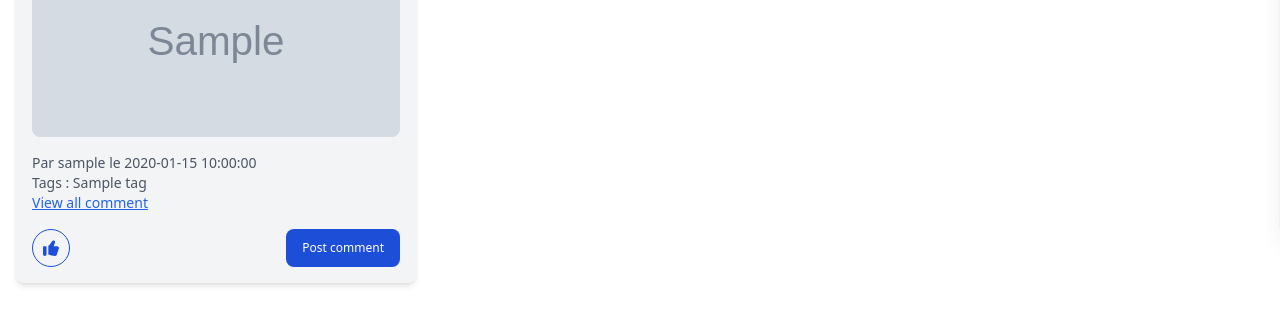
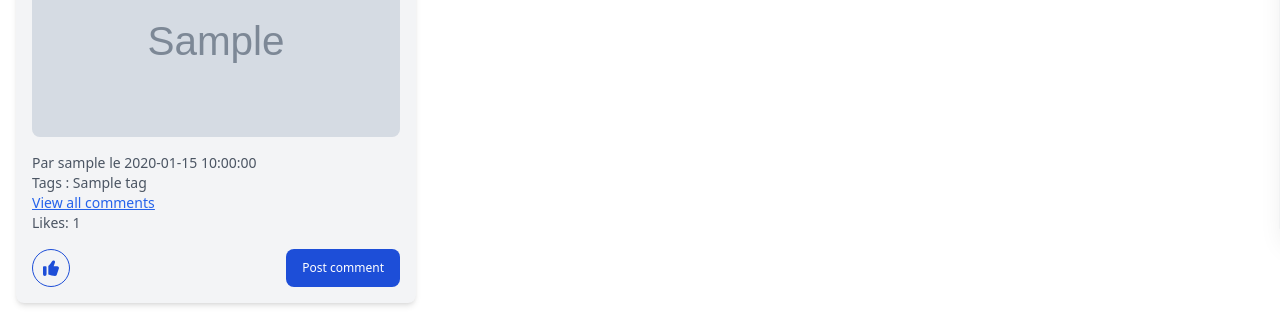
Before and after one commit to saalmahm/MyBlogPlatform, a PHP site: page /index.php?like=1 in a window 1280 px wide. Shown: the part 571-906 px from the top of the page. Before the commit the page ends 857 px from the top, so only its background shows below. Run offline with PHP 8.4, Linux system fonts and the light colour scheme; tables that the repository leaves empty or names only in its code hold one stand-in row (values such as "Sample post"); grey boxes marked "Sample" are stand-in pictures; some libraries are stand-ins or nearby versions.

Commit message:
Appliquer le fonctionnement des likes

```diff
--- a/index.php
+++ b/index.php
@@ -4,21 +4,38 @@
 <head>
     <meta charset="UTF-8">
     <meta name="viewport" content="width=device-width, initial-scale=1.0">
-    <title>blog</title>
+    <title>Blog</title>
     <script src="https://cdn.tailwindcss.com"></script>
 </head>
 
 <body>
 <?php
 include('./includes/db.php');
-
 session_start();
 $userLoggedIn = isset($_SESSION['user_id']);
 
+if ($userLoggedIn && isset($_GET['like'])) {
+    $article_id = $_GET['like'];
+    $user_id = $_SESSION['user_id'];
+
+    // Vérifie si l'user deja aimer ce article
+    $checkLikeQuery = "SELECT * FROM likes WHERE user_id = $user_id AND article_id = $article_id";
+    $checkLikeResult = mysqli_query($conn, $checkLikeQuery);
+
+    if (mysqli_num_rows($checkLikeResult) == 0) {
+        // ajouter like si l'ser na pas encore aimer
+        $likeQuery = "INSERT INTO likes (user_id, article_id) VALUES ($user_id, $article_id)";
+        mysqli_query($conn, $likeQuery);
+    } else {
+        // supprimer like si l'iser deja liker
+        $unlikeQuery = "DELETE FROM likes WHERE user_id = $user_id AND article_id = $article_id";
+        mysqli_query($conn, $unlikeQuery);
+    }
+}
 ?>
 <header class="flex justify-between p-4">
     <a href="/index.php" id="cars">
-        <img src="images/cars.gif" alt="">
+        <img src="images/cars.gif" alt="Logo">
     </a>
     <div class="lg:hidden" id="burger-icon">
         <img src="images/menu.png" alt="Menu">
@@ -66,12 +83,14 @@ $userLoggedIn = isset($_SESSION['user_id']);
         </ul>
     </div>
 </header>
+
 <section class="bg-white py-8">
     <div class="container mx-auto px-4">
         <h2 class="text-3xl font-bold text-gray-800 mb-6">Articles Disponibles</h2>
         <div class="grid gap-6 md:grid-cols-2 lg:grid-cols-3">
              <?php
-             $query = "SELECT articles.*, users.username, GROUP_CONCAT(tags.name SEPARATOR ', ') AS tags
+             $query = "SELECT articles.*, users.username, GROUP_CONCAT(tags.name SEPARATOR ', ') AS tags,
+                            (SELECT COUNT(*) FROM likes WHERE article_id = articles.id) AS like_count
                         FROM articles
                         JOIN users ON articles.user_id = users.id
                         LEFT JOIN article_tags ON articles.id = article_tags.article_id
@@ -88,6 +107,7 @@ if ($result && mysqli_num_rows($result) > 0) {
                      $username = htmlspecialchars($row['username']);
                      $created_at = htmlspecialchars($row['created_at']);
                      $tags = !empty($row['tags']) ? htmlspecialchars($row['tags']) : '';
+                     $like_count = $row['like_count'];
 
                      // Affichage
              ?>
@@ -104,18 +124,19 @@ if ($result && mysqli_num_rows($result) > 0) {
                             <p class="text-gray-600 text-sm">Tags : <?= $tags; ?></p>
                         <?php endif; ?>
                         <p class="text-blue-600 text-sm underline">
-            <a href="./pages/comments.php?article_id=<?= $row['id']; ?>">View all comment</a>
+                            <a href="./pages/comments.php?article_id=<?= $row['id']; ?>">View all comments</a>
                         </p>
+                        <p class="text-gray-600 text-sm">Likes: <?= $like_count; ?></p>
+
                         <div class="flex justify-between mt-4">
-            <button type="button" class="text-blue-700 border border-blue-700 hover:bg-blue-700 hover:text-white focus:ring-4 focus:outline-none focus:ring-blue-300 font-medium rounded-full text-sm p-2.5 text-center inline-flex items-center dark:border-blue-500 dark:text-blue-500 dark:hover:text-white dark:focus:ring-blue-800 dark:hover:bg-blue-500">
+                            <a href="?like=<?= $row['id']; ?>" class="text-blue-700 border border-blue-700 hover:bg-blue-700 hover:text-white focus:ring-4 focus:outline-none focus:ring-blue-300 font-medium rounded-full text-sm p-2.5 text-center inline-flex items-center dark:border-blue-500 dark:text-blue-500 dark:hover:text-white dark:focus:ring-blue-800 dark:hover:bg-blue-500">
                                 <svg class="w-4 h-4" aria-hidden="true" xmlns="http://www.w3.org/2000/svg" fill="currentColor" viewBox="0 0 18 18">
                                     <path d="M3 7H1a1 1 0 0 0-1 1v8a2 2 0 0 0 4 0V8a1 1 0 0 0-1-1Zm12.954 0H12l1.558-4.5a1.778 1.778 0 0 0-3.331-1.06A24.859 24.859 0 0 1 6 6.8v9.586h.114C8.223 16.969 11.015 18 13.6 18c1.4 0 1.592-.526 1.88-1.317l2.354-7A2 2 0 0 0 15.954 7Z"/>
                                 </svg>
-            <span class="sr-only">Icon description</span>
-            </button>
-            <button type="submit"
-                class="inline-flex items-center py-2.5 px-4 text-xs font-medium text-center text-white bg-blue-700 rounded-lg focus:ring-4 focus:ring-primary-200 dark:focus:ring-primary-900 hover:bg-primary-800">
-                <a href="./pages/add_comment.php?article_id=<?= $row['id']; ?>">Post comment</a>            </button>
+                            </a>
+                            <a href="./pages/add_comment.php?article_id=<?= $row['id']; ?>" class="inline-flex items-center py-2.5 px-4 text-xs font-medium text-center text-white bg-blue-700 rounded-lg focus:ring-4 focus:ring-primary-200 dark:focus:ring-primary-900 hover:bg-primary-800">
+                                Post comment
+                            </a>
                         </div>
                     </div>
                 <?php
@@ -125,8 +146,10 @@ if ($result && mysqli_num_rows($result) > 0) {
             }
             ?>
         </div>
+    </div>
+</section>
+
 <script>
-
     const menu = document.getElementById("burger-icon");
     const sidebar = document.getElementById("sidebar");
     const closeSidebar = document.getElementById("close-sidebar");
@@ -140,15 +163,6 @@ if ($result && mysqli_num_rows($result) > 0) {
         sidebar.classList.add("translate-x-full");
         sidebar.classList.remove("translate-x-0");
     });
-        function openModal() {
-        const modal = document.getElementById('modal');
-        modal.classList.remove('hidden');
-    }
-
-    function closeModal() {
-        const modal = document.getElementById('modal');
-        modal.classList.add('hidden');
-    }
 </script>
 </body>
 </html>
```
Lines whose indentation alone changed are shown as unchanged.
